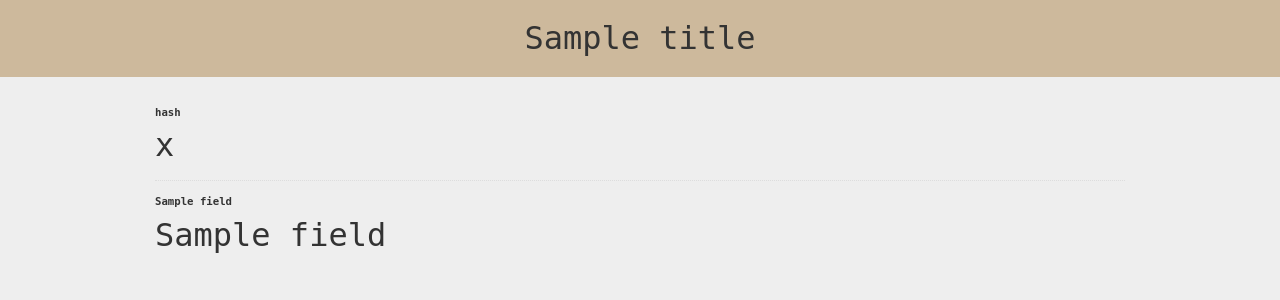
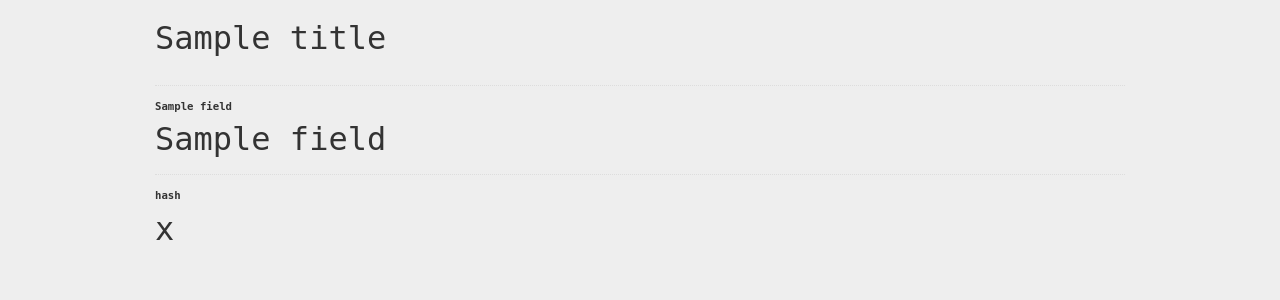
Before and after one commit to openregister/openregister-flask, a Flask app: template application/templates/thing.html in a window 1280 px wide. Shown: the top 300 px of the page. Run offline with Flask 2, Linux system fonts and the light colour scheme; the template is opened without the code that fills it: most values are stand-ins (such as "Sample title", 1, 10 or a date in 2020); parts of the project's set-up code (start-up, migrations or seed data) failed here and were passed over.

Commit message:
Plain paper

```diff
--- a/application/static/css/main.css
+++ b/application/static/css/main.css
@@ -1,21 +1,20 @@
-.header {
-  background: #CDB99C;
-}
-
 body {
   font-family: monospace;
   background-color: #eee;
 }
 
+
 .top-bar {
   max-width: 62.5rem;
-  margin: 0 auto 15px auto;
+  margin: 0px auto;
+  width: 100%;
+  padding: 0 0.9375rem;
 }
 
 .top-bar h1 {
   margin-top: 0px;
   font-size: 2rem;
-  text-align: center;
+  text-align: left;
   font-family: monospace;
   padding: 1rem 0;
   font-weight: normal;
@@ -31,7 +30,6 @@ body {
  */
 .thing .hash {
     word-wrap: break-word;
-    border-top: none;
 }
 
 .thing dt {
--- a/application/templates/thing.html
+++ b/application/templates/thing.html
@@ -2,12 +2,12 @@
 {% block content %}
 <div class="thing">
   <dl>
-      <dt class="hash"><a href="/Field/name/hash/latest">hash</a></li>
-      <dd class="hash">{{ hash }}</li>
     {% for field in thing | sort %}
       <dt class="{{ field }}"><a href="/Field/name/{{ field }}/latest">{{ field }}</a></li>
       <dd class="{{ field }}">{{ thing[field] }}</li>
     {% endfor %}
+      <dt class="hash"><a href="/Field/name/hash/latest">hash</a></li>
+      <dd class="hash">{{ hash }}</li>
   </dl>
 </section>
 </div>
```
